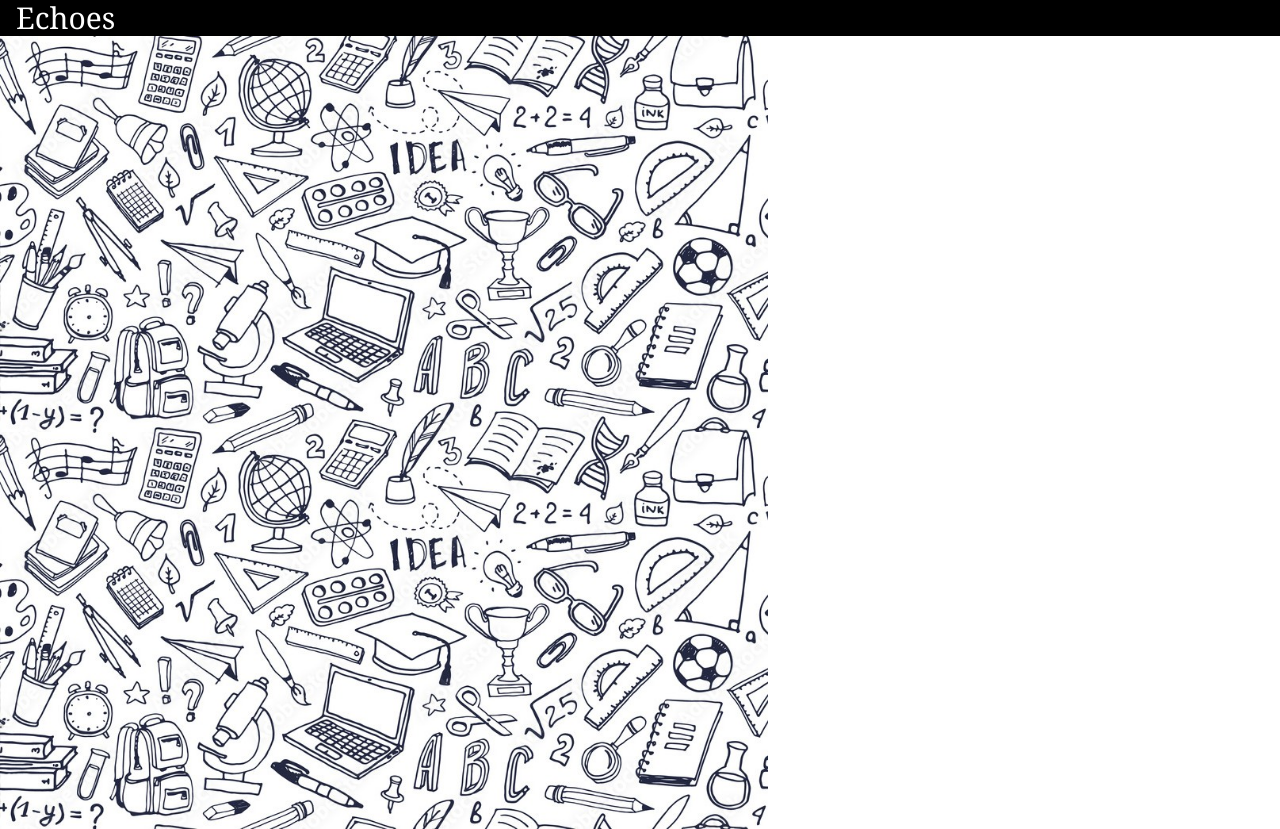
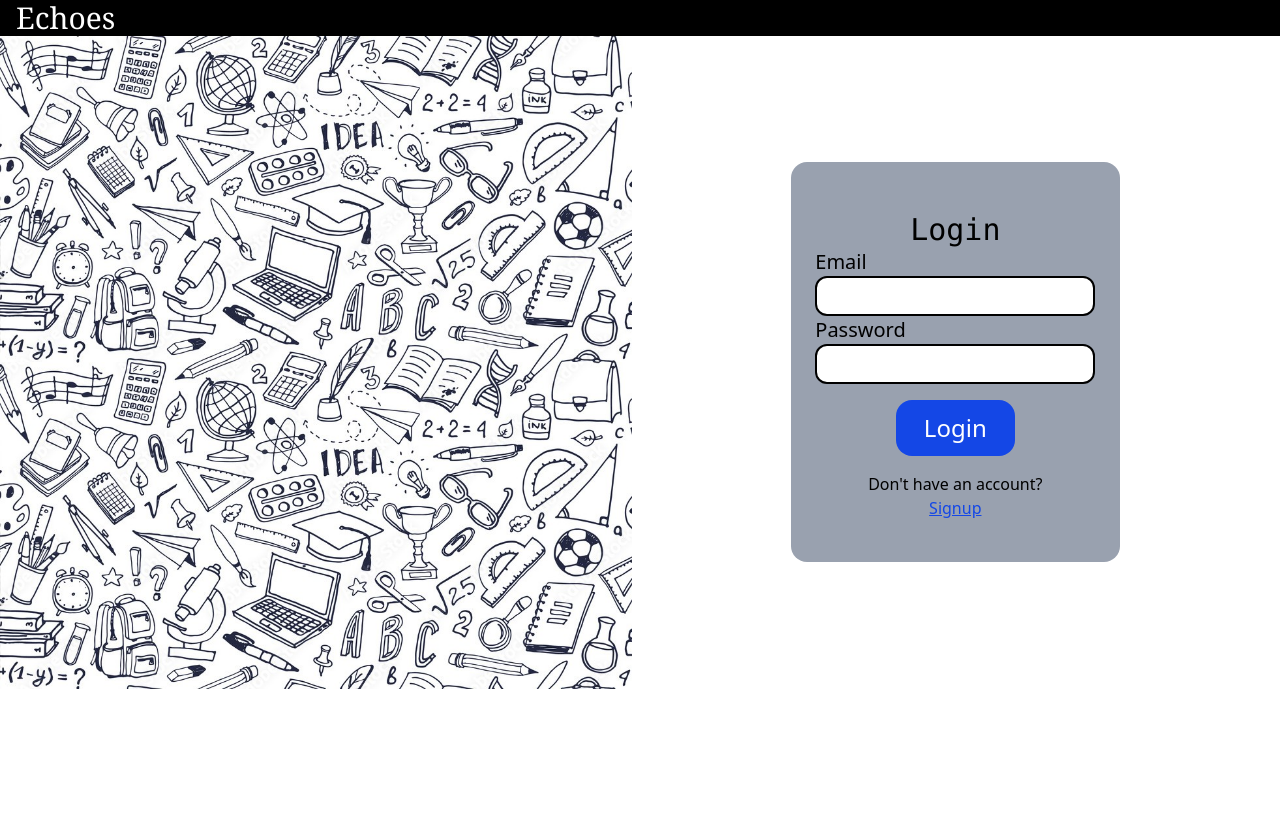
Before and after one commit to serval19/Echoes, a React (Vite) app in the folder frontend/: page /Login in a window 1280 px wide. After the commit the page ends 800 px from the top, so only its background shows below. Built offline with nearby package versions, Linux system fonts and the light colour scheme.

Commit message:
login box on right side.

```diff
--- a/frontend/package.json
+++ b/frontend/package.json
@@ -12,6 +12,7 @@
   "dependencies": {
     "@tailwindcss/vite": "^4.1.5",
     "axios": "^1.9.0",
+    "frontend": "file:",
     "react": "^19.0.0",
     "react-dom": "^19.0.0",
     "react-router-dom": "^7.5.3",
--- a/frontend/src/pages/login.jsx
+++ b/frontend/src/pages/login.jsx
@@ -5,6 +5,7 @@ function Login() {
   return (
     <>
      <div className='bg-black'><span className='font-serif text-white pl-4 text-3xl'>Echoes</span></div>
+     <div className='flex  flex-row'>
      <div className='max-h-screen overflow-hidden flex flex-col w-3/4'>
       <div className='h-full w-4/5 '>
         <img src={doodleart} alt='doodleart' className='h-full'/>
@@ -14,6 +15,39 @@ function Login() {
       </div>
 
      </div>
+
+
+
+
+     <div className='bg-gray-400 w-100  my-auto mr-40  h-100 rounded-2xl flex flex-col items-center  justify-center'>
+      <div className='font-mono text-black text-3xl mt-2'>Login</div>
+
+      <div>
+        <label className='text-black text-xl'>Email</label>
+        <br/>
+        <input type='text' className='border-2 border-black rounded-xl w-70 h-10 bg-white pl-3'/>
+      </div>
+      <div>
+        <label className='text-black text-xl'>Password</label>
+        <br/>
+        <input type='password' className='border-2 border-black rounded-xl w-70 h-10 bg-white pl-3'/>
+      </div>
+      <div>
+        <button className='bg-blue-700 text-white text-2xl py-3 px-7 mt-4 rounded-2xl hover:bg-blue-500'>Login</button>
+      </div>
+      <div className='text-black text-10 mt-4'>Don't have an account?</div>
+      <div><a href='/signup' className='text-blue-700 text-10 underline'>Signup</a></div>
+
+
+     </div>
+
+
+
+
+
+
+     </div>
+
     </>
 
 
```
Also changed, not shown: 1 other file (tests, documents, lock files or other folders).
